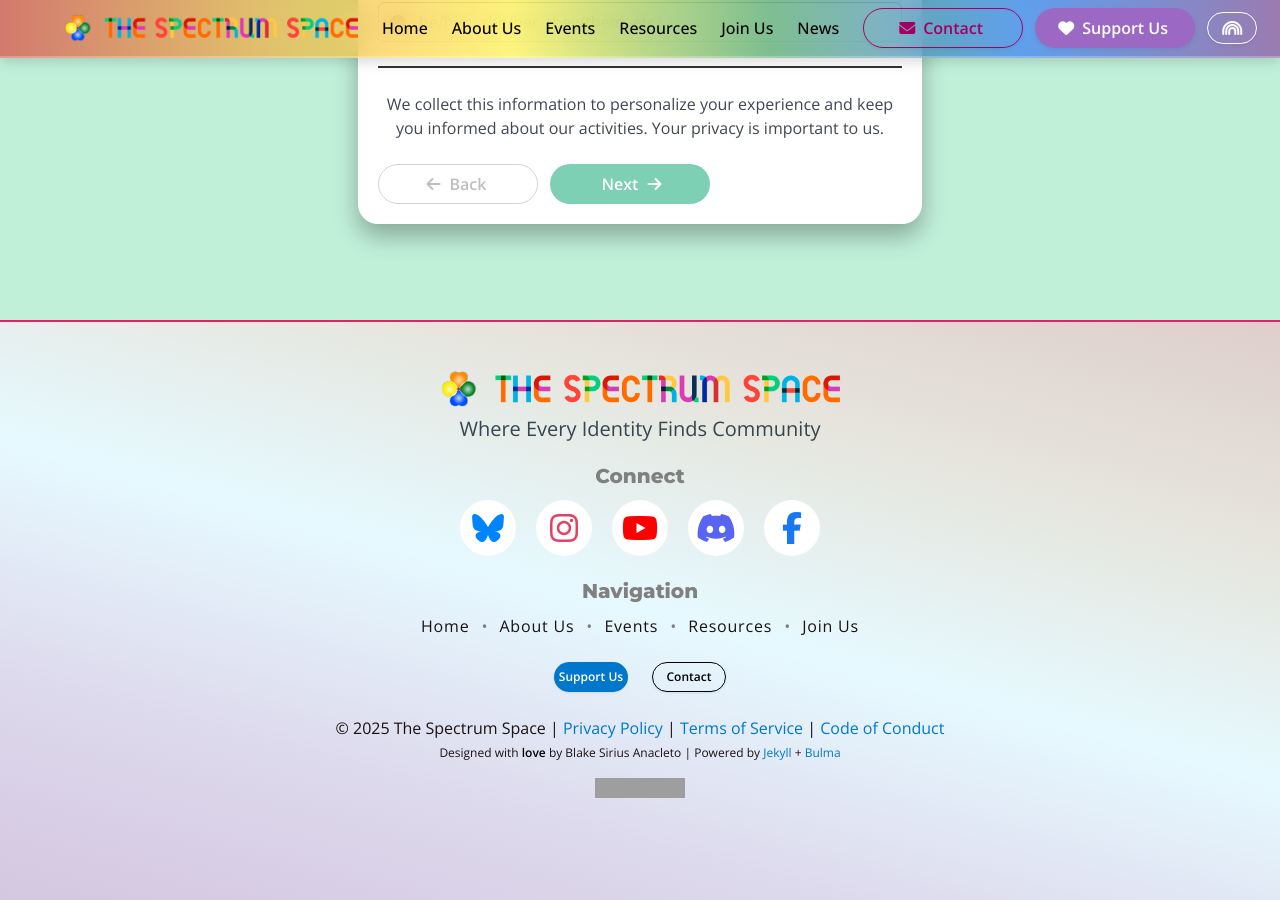
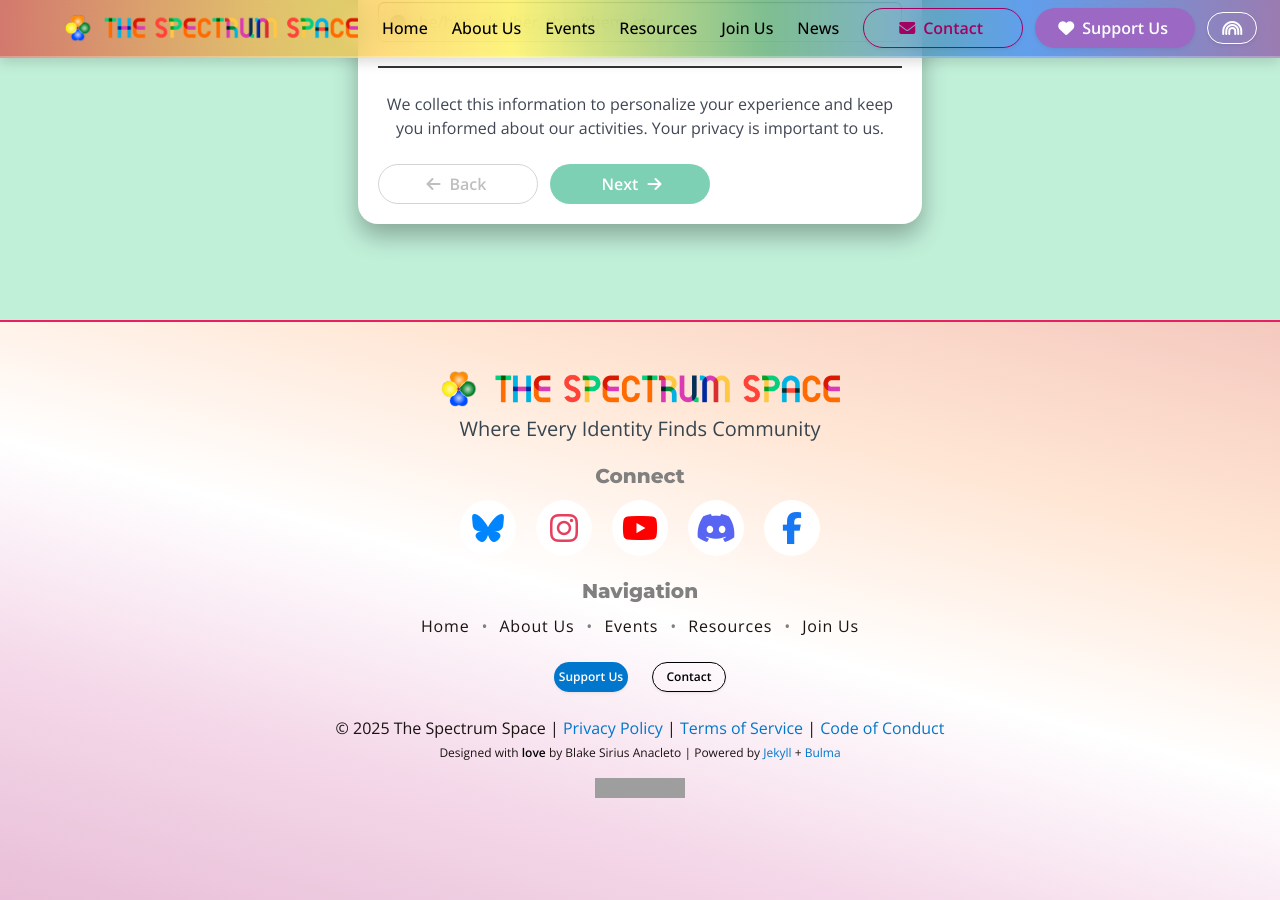
Before and after one commit to TheSiriusSystem/The-Spectrum-Space, a Jekyll site: the page built from index.html, in a window 1280 px wide and 900 px high, scrolled down 5740 px. Built offline with Jekyll 4.4.1, drawn with Linux system fonts in a browser that asks for light colours; nearby versions of some CDN libraries; grey boxes are pictures that could not be loaded.

Commit message:
Update _footer.scss

```diff
--- a/_sass/components/_footer.scss
+++ b/_sass/components/_footer.scss
@@ -1,13 +1,12 @@
 @use "abstracts/variables" as vars;
 @use "abstracts/mixins" as mixins;
 
-$opacity-footer-background-gradient: 0.2;
+$opacity-footer-background-gradient: 0.25;
 
 .footer
 {
     border-top: 2px solid #e91e63;
     background: linear-gradient(195deg, rgba(214, 41, 0, $opacity-footer-background-gradient), rgba(255, 155, 85, $opacity-footer-background-gradient), rgba(255, 255, 255, $opacity-footer-background-gradient), rgba(212, 98, 166, $opacity-footer-background-gradient), rgba(164, 0, 97, $opacity-footer-background-gradient));
-    background-color: #e0f8ff;
 
     .footer-brand
     {
```
